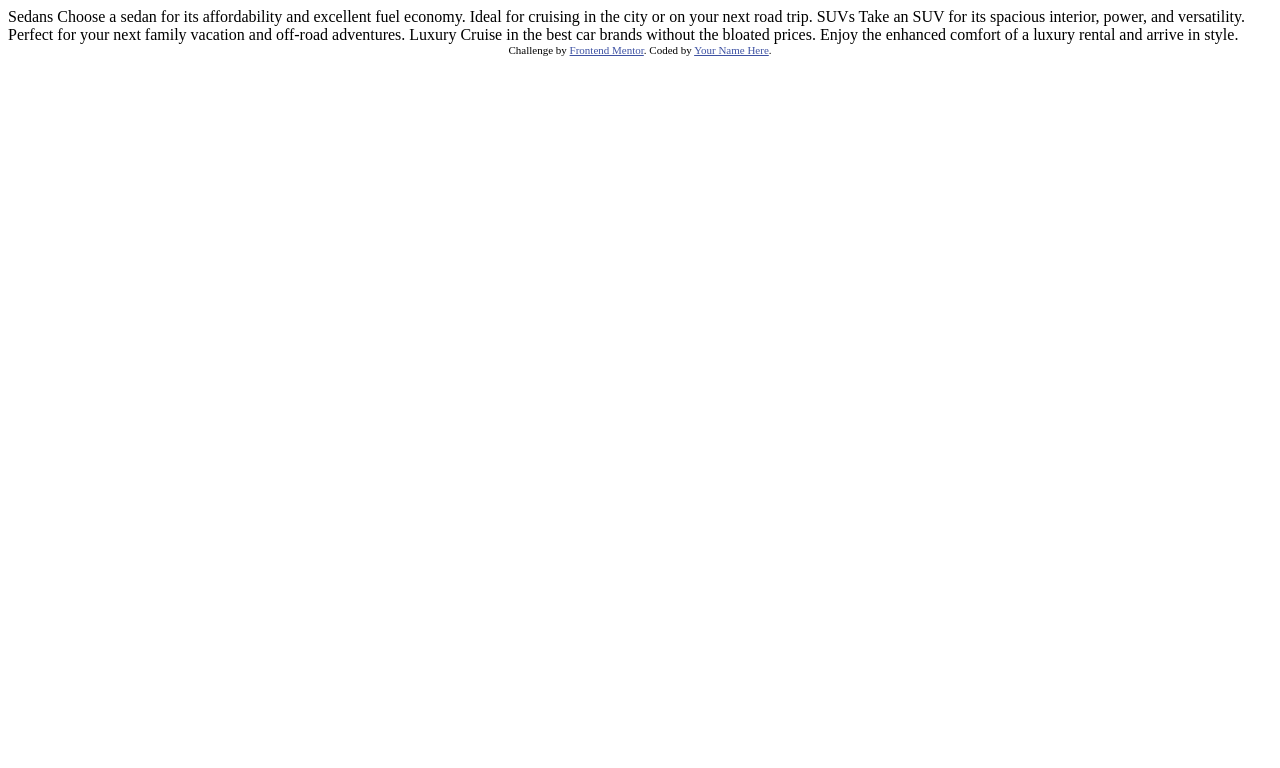
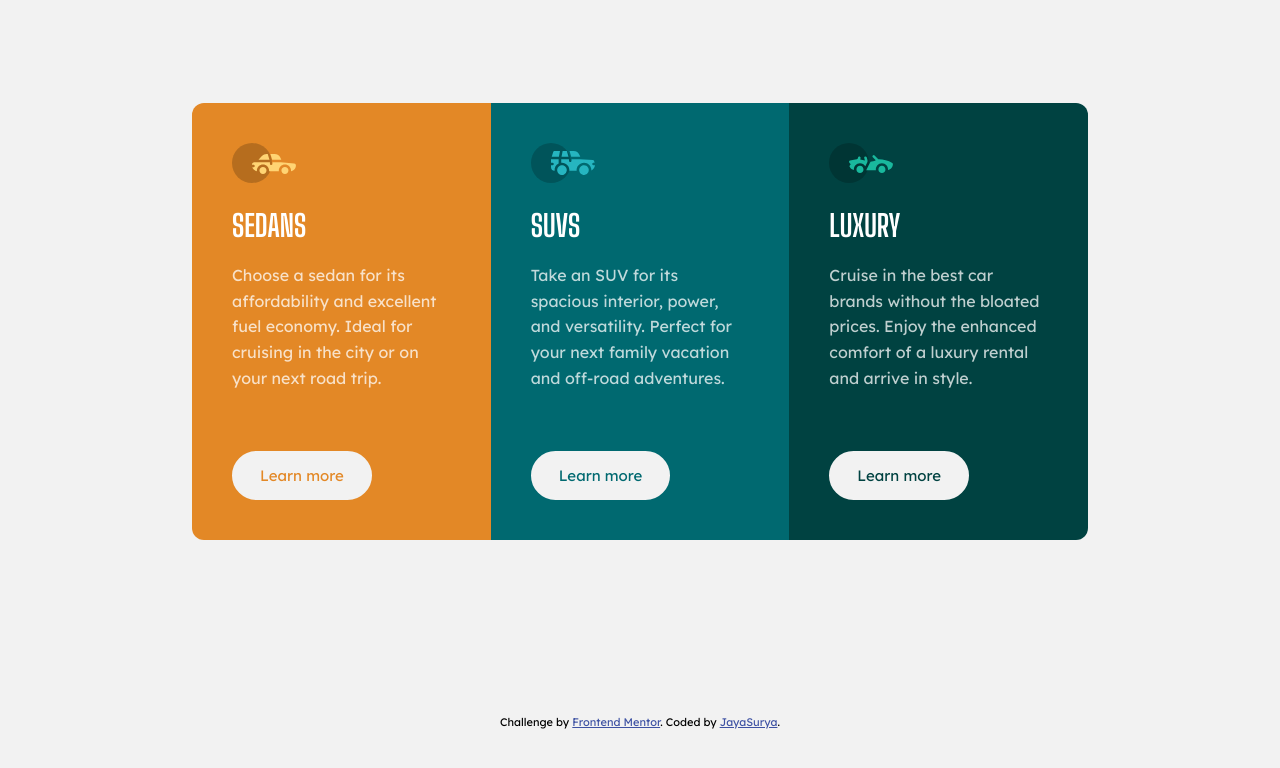
Before and after one commit to jayaxsurya/3-column-preview-card-component, a plain HTML site: page index.html in a window 1280 px wide. Drawn offline with Linux system fonts and the light colour scheme.

Commit message:
fix: Final codes added

```diff
--- a/index.html
+++ b/index.html
@@ -5,32 +5,66 @@
   <meta name="viewport" content="width=device-width, initial-scale=1.0"> <!-- displays site properly based on user's device -->
 
   <link rel="icon" type="image/png" sizes="32x32" href="./images/favicon-32x32.png">
+  <link rel="stylesheet" href="styles.css">
+
+  <link rel="preconnect" href="https://fonts.googleapis.com">
+  <link rel="preconnect" href="https://fonts.gstatic.com" crossorigin>
+  <link href="https://fonts.googleapis.com/css2?family=Lexend+Deca:wght@100..900&display=swap" rel="stylesheet">
+
+  <link rel="preconnect" href="https://fonts.googleapis.com">
+  <link rel="preconnect" href="https://fonts.gstatic.com" crossorigin>
+  <link href="https://fonts.googleapis.com/css2?family=Big+Shoulders+Display:wght@100..900&family=Lexend+Deca:wght@100..900&display=swap" rel="stylesheet">
+
 
   <title>Frontend Mentor | 3-column preview card component</title>
 
   <!-- Feel free to remove these styles or customise in your own stylesheet 👍 -->
   <style>
-    .attribution { font-size: 11px; text-align: center; }
+    .attribution { font-size: 11px; text-align: center;}
     .attribution a { color: hsl(228, 45%, 44%); }
   </style>
 </head>
 <body>
+  <main>
+    <div class="container">
+      <div class="wrapper">
+        <div class="box box-1">
 
-  Sedans
-  Choose a sedan for its affordability and excellent fuel economy. Ideal for cruising in the city
-  or on your next road trip.
+          <img src="./images/icon-sedans.svg" alt="icon-sedans">
+          <h2>Sedans</h2>
+          <p>Choose a sedan for its affordability and excellent fuel economy. Ideal for cruising in the city
+            or on your next road trip.</p>
+            <a href="#">Learn more</a>
 
-  SUVs
-  Take an SUV for its spacious interior, power, and versatility. Perfect for your next family vacation
-  and off-road adventures.
+        </div>
 
-  Luxury
-  Cruise in the best car brands without the bloated prices. Enjoy the enhanced comfort of a luxury
-  rental and arrive in style.
+        <div class="box box-2">
+
+          <img src="./images/icon-suvs.svg" alt="icon-suvs">
+          <h2>SUVs</h2>
+          <p>Take an SUV for its spacious interior, power, and versatility. Perfect for your next family vacation
+            and off-road adventures.</p>
+            <a href="#">Learn more</a>
+
+        </div>
+
+        <div class="box box-3">
+
+          <img src="./images/icon-luxury.svg" alt="icon-luxury">
+          <h2>Luxury</h2>
+          <p>Cruise in the best car brands without the bloated prices. Enjoy the enhanced comfort of a luxury
+            rental and arrive in style.</p>
+            <a href="#">Learn more</a>
+        </div>
+      </div>
+
+    </div>
+  </main>
+
 
   <div class="attribution">
     Challenge by <a href="https://www.frontendmentor.io?ref=challenge" target="_blank">Frontend Mentor</a>.
-    Coded by <a href="#">Your Name Here</a>.
+    Coded by <a href="#">JayaSurya</a>.
   </div>
 </body>
 </html>
--- a/styles.css
+++ b/styles.css
@@ -0,0 +1,100 @@
+*,
+::before,
+::after {
+    margin: 0;
+    padding: 0;
+    border: 0;
+    box-sizing: border-box;
+}
+
+body {
+    background-color:  hsl(0, 0%, 95%);
+    min-height: 100vh;
+    display: grid;
+    place-items: center;
+    font-size: 15px;
+    font-family: 'Lexend Deca', sans-serif;
+    font-weight: 400;
+}
+
+.container {
+    max-width: 960px;
+    margin: 0 auto;
+}
+
+.wrapper {
+    display: grid;
+    grid-template-columns: 1fr 1fr 1fr;
+    border-radius: 12px;
+    margin: 2rem;
+    overflow: hidden;
+}
+
+.box-1 {
+    background-color: hsl(31, 77%, 52%);
+
+}
+.box-2 {
+    background-color:hsl(184, 100%, 22%);
+
+}
+.box-3 {
+    background-color: hsl(179, 100%, 13%);
+
+}
+
+.box {
+    padding: 40px;
+}
+
+.box h2 {
+    font-family: 'Big Shoulders Display',cursive;
+    text-transform: uppercase;
+    color: #fff;
+    font-size: 30px;
+    margin-top: 20px;
+    margin-bottom: 20px;
+}
+
+.box p{
+    color: hsla(0, 0%, 100%, 0.75);
+    font-size: 16px;
+    line-height: 1.6;
+}
+
+.box a{
+    display: inline-block;
+    text-decoration: none;
+    background-color: hsl(0, 0%, 95%);
+    margin-top:60px;
+    padding: 13px 26px ;
+    border-radius: 26px;
+    border: 2px solid hsl(0, 0%, 95%);
+    transition: all 0.3s ease-out;
+
+}
+
+.box-1 a {
+    color: hsl(31, 77%, 52%);
+}
+
+.box-2 a {
+    color: hsl(184, 100%, 22%);
+}
+
+.box-3 a {
+    color: hsl(179, 100%, 13%);
+}
+
+.box a:hover {
+    color: hsl(0, 0%, 95%);
+    background: transparent ;
+}
+
+/* MEDIA QUERY */
+
+@media only screen and (max-width: 768px) {
+    .wrapper {
+        grid-template-columns: 1fr;
+    }
+}
```
